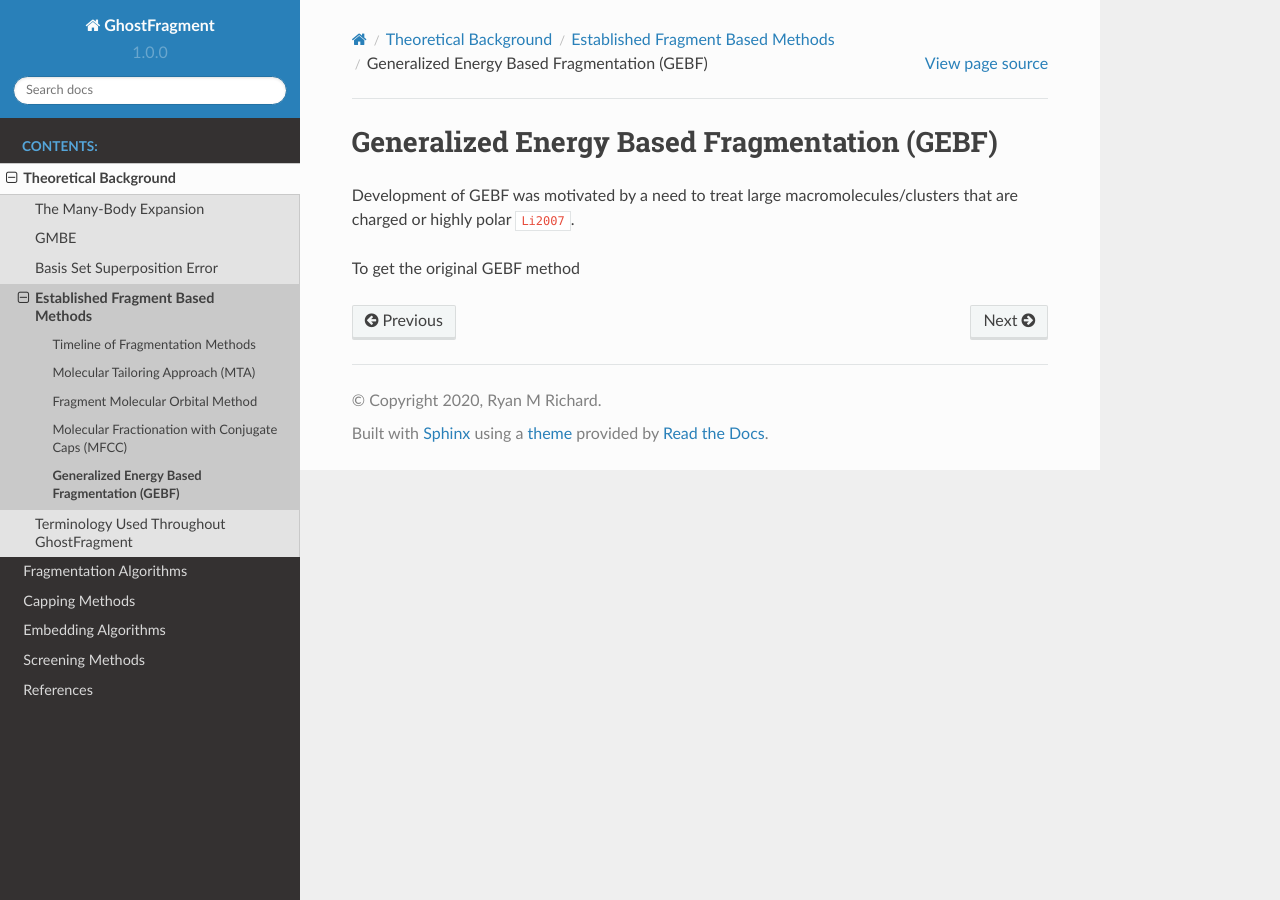
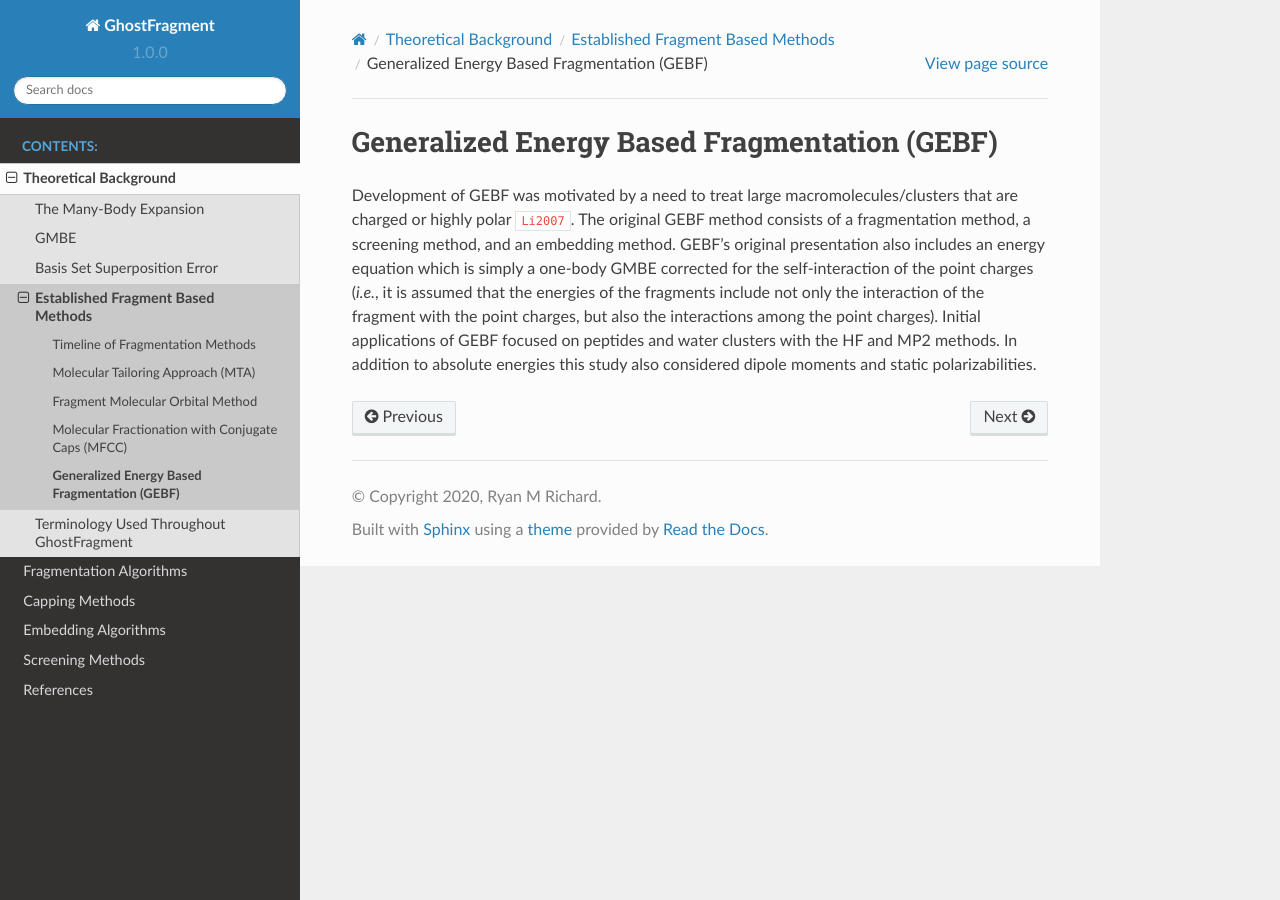
Before and after one commit to rmrresearch/GhostFragment, a Sphinx documentation site: the page built from docs/source/background/established_methods/gebf.rst, in a window 1280 px wide. Built offline with Sphinx 7.4.7 and the Read the Docs theme 2.0.0, drawn with Linux system fonts in a browser that asks for light colours; cross-references to code outside the pages are shown as plain code.

Commit message:
finished gebf paper

```diff
--- a/docs/source/background/established_methods/gebf.rst
+++ b/docs/source/background/established_methods/gebf.rst
@@ -3,6 +3,13 @@ Generalized Energy Based Fragmentation (GEBF)
 #############################################
 
 Development of GEBF was motivated by a need to treat large
-macromolecules/clusters that are charged or highly polar :cite:t:`Li2007`.
-
-To get the original GEBF method
+macromolecules/clusters that are charged or highly polar :cite:`Li2007`. The
+original GEBF method consists of a fragmentation method, a screening method, and
+an embedding method. GEBF's original presentation also includes an energy
+equation which is simply a one-body GMBE corrected for the self-interaction of
+the point charges (*i.e.*, it is assumed that the energies of the fragments
+include not only the interaction of the fragment with the point charges, but
+also the interactions among the point charges). Initial applications of GEBF
+focused on peptides and water clusters with the HF and MP2 methods. In addition
+to absolute energies this study also considered dipole moments and static
+polarizabilities.
--- a/docs/source/frag_methods/gebf.rst
+++ b/docs/source/frag_methods/gebf.rst
@@ -2,7 +2,7 @@
 Generalized Energy Based Fragmentation (GEBF)
 #############################################
 
-.. |zeta| ..replace:: :math:`\zeta`
+.. |zeta| replace:: :math:`\zeta`
 .. |g| replace:: :math:t:`g`
 .. |Fg| replace:: :math:t:`F_g`
 
@@ -46,4 +46,5 @@ presented namely:
 The presented fragmentation method contained an additional step meant to include
 some two-body interactions, namely dimers were considered if the distance
 between them is less than a threshold. The description presented implies that
-the fragments should be disjoint.
+the fragments comprising the dimer should be disjoint, although this is not
+stated.
```
Also changed, not shown: docs/source/embed_methods/point_charge.rst (added, +52 -0 lines).
